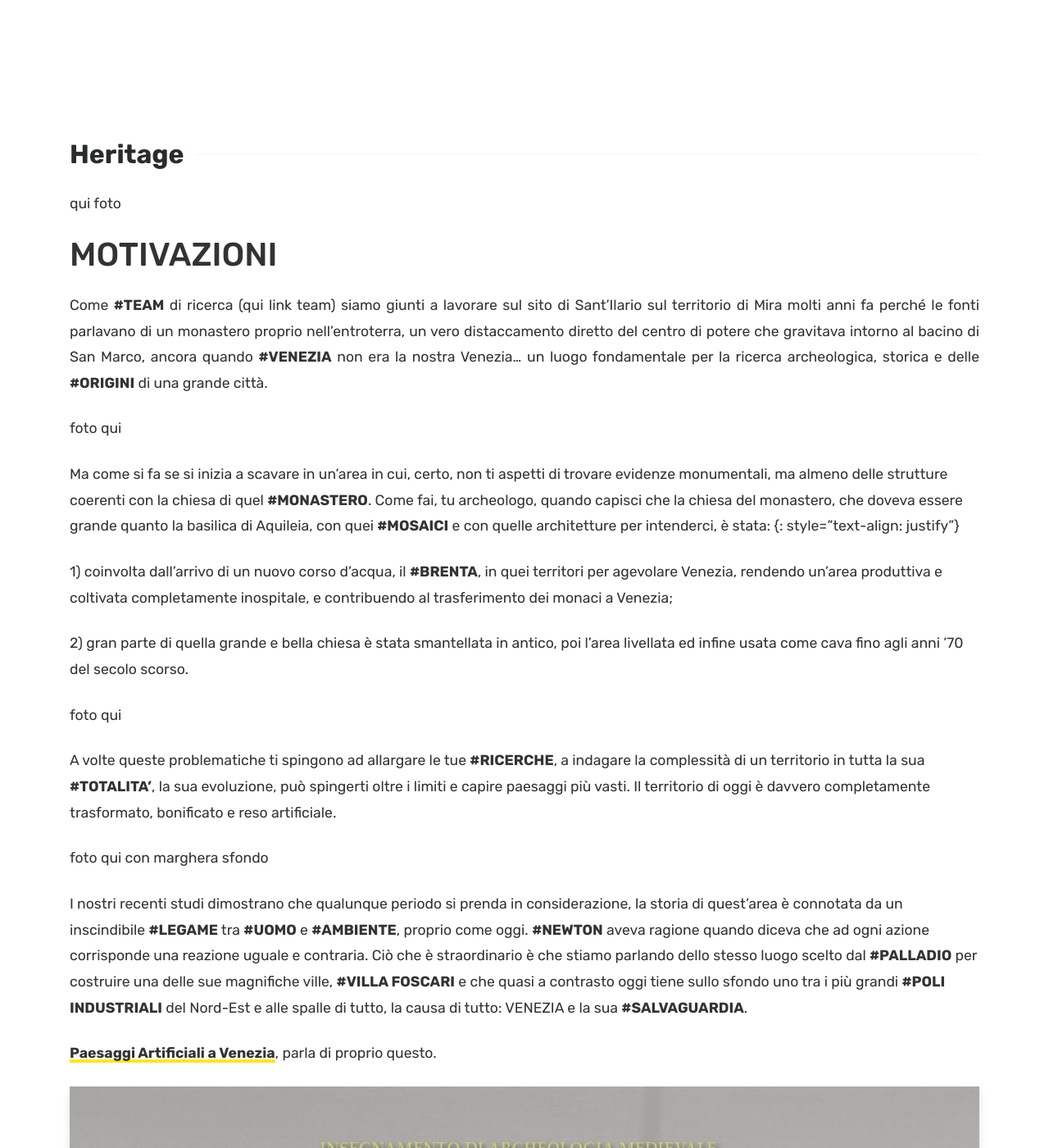
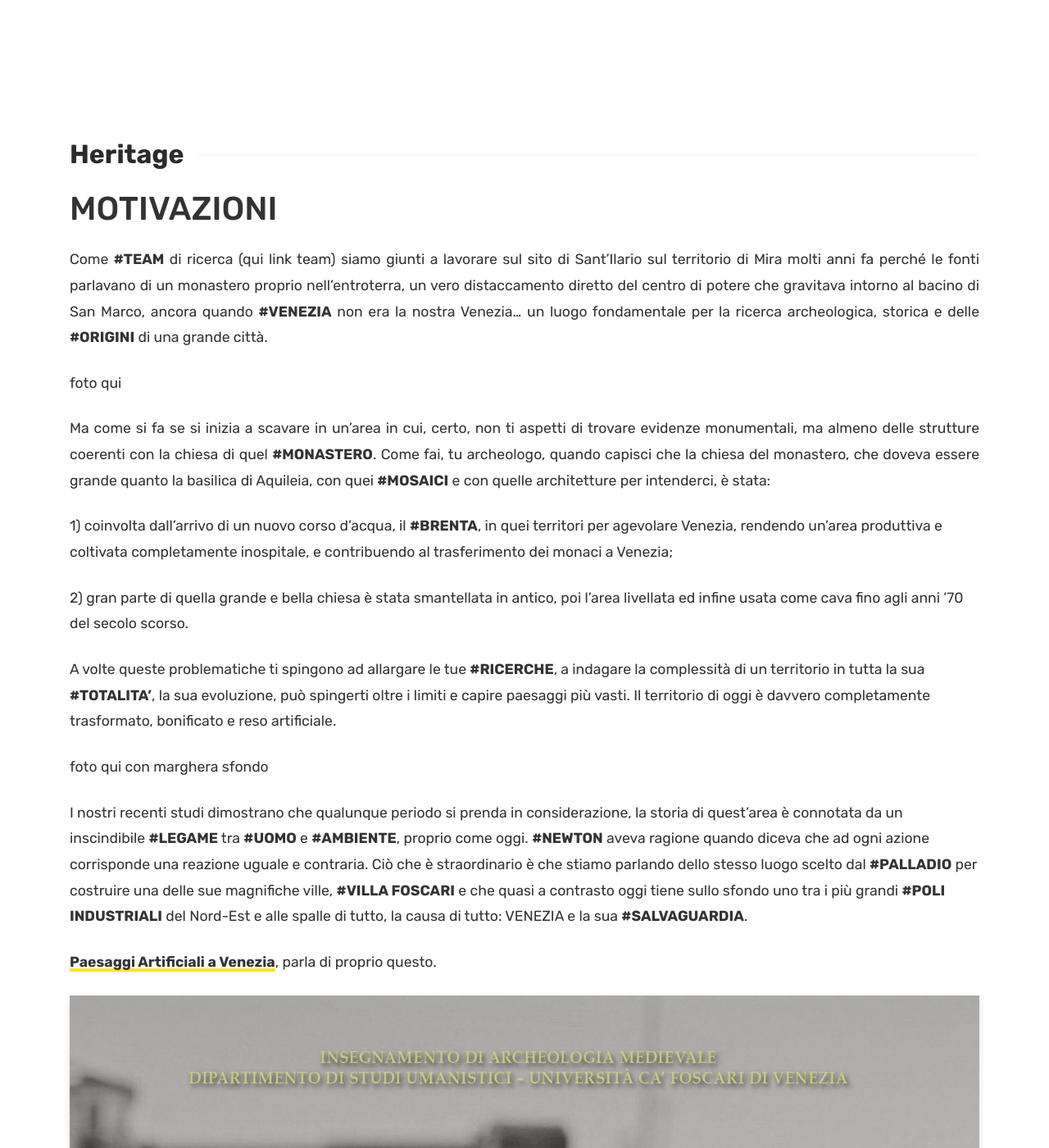
Before and after one commit to valrem93/SantIlarioeilBrenta_test, a Jekyll site: the page built from docs/heritage.md, in a window 1280 px wide and 1400 px high. Shown: the whole window at 82% size. Built offline with Jekyll 4.4.1, drawn with Linux system fonts in a browser that asks for light colours; comment, search, counter and statistics services are not loaded.

Commit message:
Update heritage.md

```diff
--- a/docs/heritage.md
+++ b/docs/heritage.md
@@ -3,7 +3,7 @@
 title: Heritage
 comments: true
 ---
-qui foto
+
 
 MOTIVAZIONI
 ===========
@@ -11,16 +11,13 @@
 Come **\#TEAM** di ricerca (qui link team) siamo giunti a lavorare sul sito di Sant'Ilario sul territorio di Mira molti anni fa perché le fonti parlavano di un monastero proprio nell’entroterra, un vero distaccamento diretto del centro di potere che gravitava intorno al bacino di San Marco, ancora quando **\#VENEZIA** non era la nostra Venezia… un luogo fondamentale per la ricerca archeologica, storica e delle **\#ORIGINI** di una grande città.
 {: style="text-align: justify"}
 
-
 foto qui
 
-Ma come si fa se si inizia a scavare in un’area in cui, certo, non ti aspetti di trovare evidenze monumentali, ma almeno delle strutture coerenti con la chiesa di quel **\#MONASTERO**. Come fai, tu archeologo, quando capisci che la chiesa del monastero, che doveva essere grande quanto la basilica di Aquileia, con quei **\#MOSAICI** e con quelle architetture per intenderci, è stata: {: style="text-align: justify"}
-
+Ma come si fa se si inizia a scavare in un’area in cui, certo, non ti aspetti di trovare evidenze monumentali, ma almeno delle strutture coerenti con la chiesa di quel **\#MONASTERO**. Come fai, tu archeologo, quando capisci che la chiesa del monastero, che doveva essere grande quanto la basilica di Aquileia, con quei **\#MOSAICI** e con quelle architetture per intenderci, è stata:
+{: style="text-align: justify"}
 1) coinvolta dall’arrivo di un nuovo corso d’acqua, il **\#BRENTA**, in quei territori per agevolare Venezia, rendendo un’area produttiva e coltivata completamente inospitale, e contribuendo al trasferimento dei monaci a Venezia;
 
 2) gran parte di quella grande e bella chiesa è stata smantellata in antico, poi l’area livellata ed infine usata come cava fino agli anni ’70 del secolo scorso.
-
-foto qui
 
 A volte queste problematiche ti spingono ad allargare le tue **\#RICERCHE**, a indagare la complessità di un territorio in tutta la sua **\#TOTALITA'**, la sua evoluzione, può spingerti oltre i limiti e capire paesaggi più vasti. Il territorio di oggi è davvero completamente trasformato, bonificato e reso artificiale.
 
@@ -42,9 +39,7 @@
 
 Come lasciare un’**\#EREDITA'**, come raccontare il passato, come creare una comunità di persone in grado di viverlo?
 
-foto passeggiata
-
-![jekyll template mediumish]({{site.baseurl}}/assets/images/theme2.jpg)
+![jekyll template mediumish]({{site.baseurl}}/assets/images/passeggiata.jpg)
 
 STRATEGIE DIGITALI
 ==================
```
